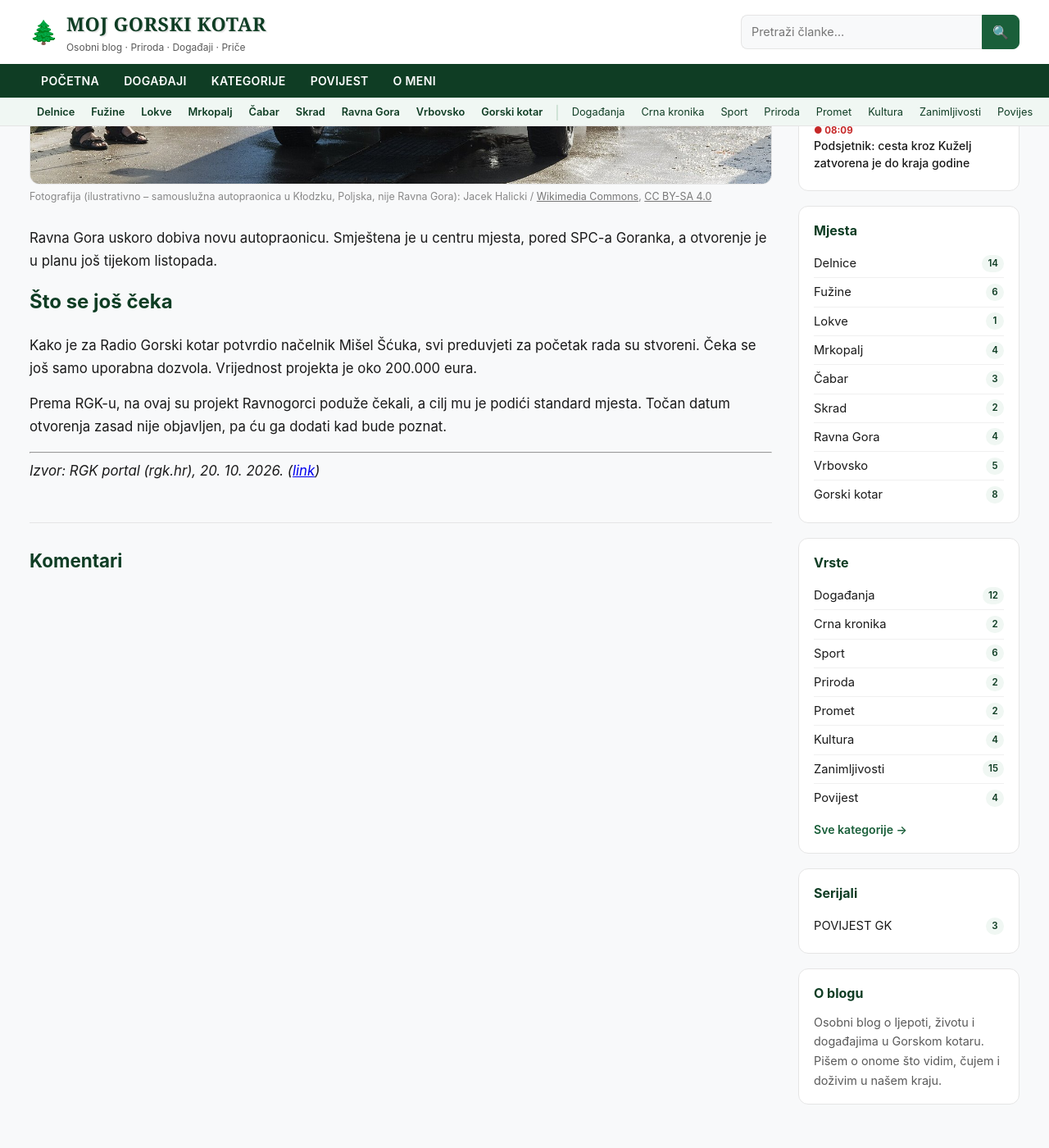
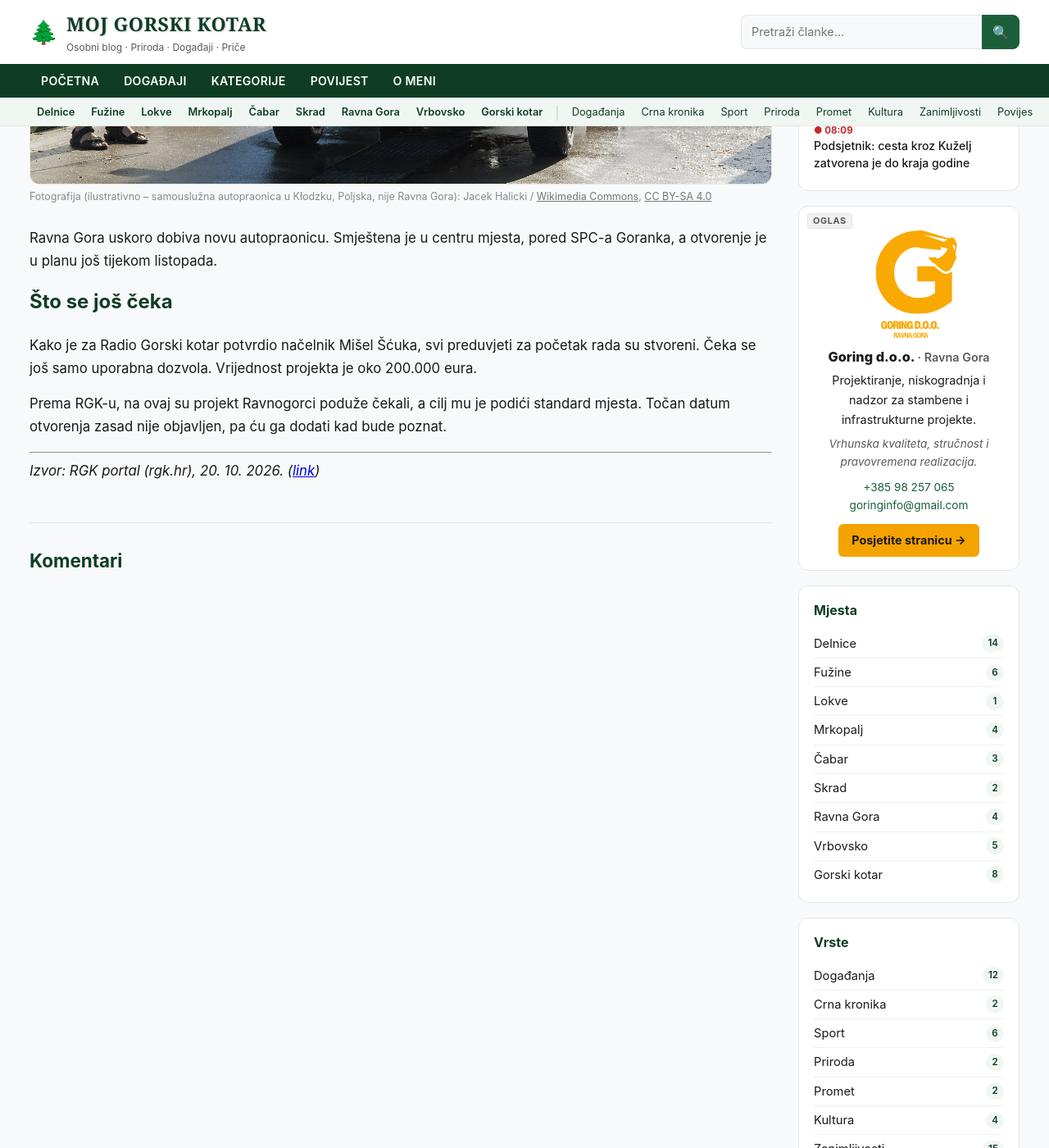
Before and after one commit to MojGK/gorski-kotar.info, a Jekyll site: the page built from _posts/2026-10-23-ravna-gora-nova-autopraonica.md, in a window 1280 px wide and 1400 px high, scrolled down 736 px. Shown: the whole window at 82% size. Built offline with Jekyll 4.4.1, drawn with Linux system fonts in a browser that asks for light colours; comment, search, counter and statistics services are not loaded.

Commit message:
Oglas: Goring d.o.o. Ravna Gora u bočnoj traci (include + _data/oglasi.yml)

```diff
--- /dev/null
+++ b/_data/oglasi.yml
@@ -0,0 +1,14 @@
+# Oglasi u bočnoj traci (sidebar).
+# active: false privremeno skriva oglas. Podaci su preuzeti sa stranice oglašivača.
+goring:
+  active: true
+  name: "Goring d.o.o."
+  place: "Ravna Gora"
+  logo: /assets/images/oglasi/goring-logo.svg
+  logo_alt: "Logo Goring d.o.o. Ravna Gora"
+  description: "Projektiranje, niskogradnja i nadzor za stambene i infrastrukturne projekte."
+  slogan: "Vrhunska kvaliteta, stručnost i pravovremena realizacija."
+  phone: "+385 98 257 065"
+  email: "goringinfo@gmail.com"
+  url: "https://goringdoo.eu/"
+  button: "Posjetite stranicu"
--- /dev/null
+++ b/_includes/oglas-goring.html
@@ -0,0 +1,20 @@
+{%- assign oglas = site.data.oglasi.goring -%}
+{%- if oglas and oglas.active -%}
+<div class="sidebar-box oglas" role="complementary" aria-label="Oglas: {{ oglas.name }}">
+  <span class="oglas-tag">Oglas</span>
+  <a class="oglas-logo" href="{{ oglas.url }}" target="_blank" rel="sponsored noopener">
+    <img src="{{ oglas.logo | relative_url }}" alt="{{ oglas.logo_alt }}" width="120" height="136" loading="lazy">
+  </a>
+  <p class="oglas-name">{{ oglas.name }}{% if oglas.place %} <span>· {{ oglas.place }}</span>{% endif %}</p>
+  <p class="oglas-desc">{{ oglas.description }}</p>
+  {%- if oglas.slogan %}<p class="oglas-slogan">{{ oglas.slogan }}</p>{% endif %}
+  {%- if oglas.phone or oglas.email %}
+  <p class="oglas-contact">
+    {%- if oglas.phone %}<a href="tel:{{ oglas.phone | remove: ' ' }}">{{ oglas.phone }}</a>{% endif %}
+    {%- if oglas.phone and oglas.email %}<br>{% endif %}
+    {%- if oglas.email %}<a href="mailto:{{ oglas.email }}">{{ oglas.email }}</a>{% endif %}
+  </p>
+  {%- endif %}
+  <a class="oglas-btn" href="{{ oglas.url }}" target="_blank" rel="sponsored noopener">{{ oglas.button | default: "Posjetite stranicu" }} →</a>
+</div>
+{%- endif -%}
--- a/_includes/sidebar.html
+++ b/_includes/sidebar.html
@@ -35,6 +35,7 @@
       {%- endfor %}
     </ol>
   </div>
+  {% include oglas-goring.html %}
   <div class="sidebar-box">
     <h3>Mjesta</h3>
     <ul class="cat-list">
@@ -68,6 +69,5 @@
   <div class="sidebar-box">
     <h3>O blogu</h3>
     <p>Osobni blog o ljepoti, životu i događajima u Gorskom kotaru. Pišem o onome što vidim, čujem i doživim u našem kraju.</p>
-    {% if page.url == '/' %}<div class="ad-placeholder">Prostor za oglas</div>{% endif %}
   </div>
 </aside>
--- a/assets/css/style.css
+++ b/assets/css/style.css
@@ -508,3 +508,28 @@ mark { background: #fff1a8; color: inherit; padding: 0 1px; border-radius: 2px;
   .event-card { flex-direction: column; }
   .event-card .card-thumb img { min-height: 0; aspect-ratio: 16 / 10; }
 }
+
+/* Oglasi (sidebar) */
+.sidebar-box.oglas { position: relative; text-align: center; padding-top: 26px; }
+.oglas-tag {
+  position: absolute; top: 8px; left: 10px;
+  font-size: 0.68rem; font-weight: 700; text-transform: uppercase; letter-spacing: 0.6px;
+  color: var(--muted); background: #f1f1f1; border: 1px solid var(--border);
+  border-radius: 3px; padding: 1px 6px; line-height: 1.4;
+}
+.oglas-logo { display: block; margin: 0 auto 8px; }
+.oglas-logo img { display: block; margin: 0 auto; width: 120px; max-width: 60%; height: auto; }
+.sidebar-box.oglas .oglas-name { margin: 0 0 4px; font-weight: 800; font-size: 1.02rem; color: var(--text); }
+.oglas-name span { font-weight: 600; color: var(--muted); font-size: 0.9rem; }
+.sidebar-box.oglas .oglas-desc { margin: 0 0 6px; color: var(--text); }
+.sidebar-box.oglas .oglas-slogan { margin: 0 0 8px; font-style: italic; font-size: 0.85rem; }
+.sidebar-box.oglas .oglas-contact { margin: 0 0 12px; font-size: 0.85rem; }
+.oglas-contact a { color: var(--green); text-decoration: none; }
+.oglas-btn {
+  display: inline-block; background: #f5a300; color: #1a1a1a; font-weight: 700; font-size: 0.9rem;
+  text-decoration: none; padding: 8px 16px; border-radius: 6px;
+}
+.oglas-btn:hover, .oglas-btn:focus { background: #e09400; }
+@media (max-width: 900px) {
+  .sidebar-box.oglas { max-width: 420px; margin-left: auto; margin-right: auto; }
+}
```
Also changed, not shown: assets/images/oglasi/goring-logo.svg (added).
